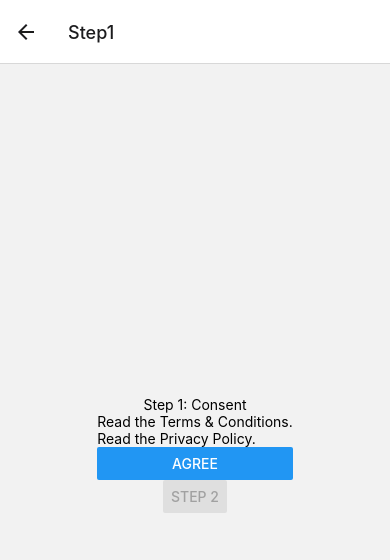
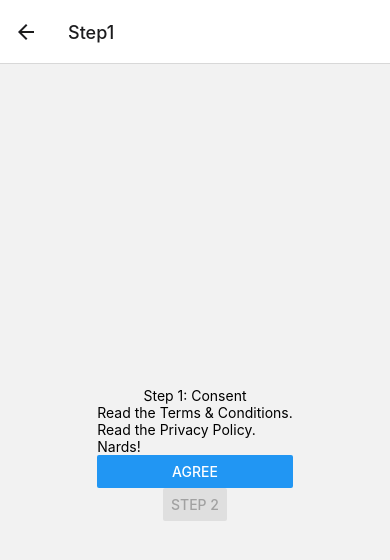
Before and after one commit to csantarin/android-startup-perf-app, a React Native app: screen /Home in a window 390 px wide. Both pictures are taken after a click on the button "START". Shown: the top 560 px of the page. Built offline with nearby package versions, Linux system fonts and the light colour scheme.

Commit message:
I don't know what I'm doing.

```diff
--- a/src/App.tsx
+++ b/src/App.tsx
@@ -208,6 +208,7 @@ const Step1Screen = () => {
         </View>
         <View>
           <Text>Read the Privacy Policy.</Text>
+          <Text>Nards!</Text>
         </View>
         <ConditionalText show={step1State}>Agreed!</ConditionalText>
         <Button title={buttonTitle} onPress={handleButtonPress} color={buttonColor} />
```
Also changed, not shown: 9 other files (tests, documents, lock files or other folders).
